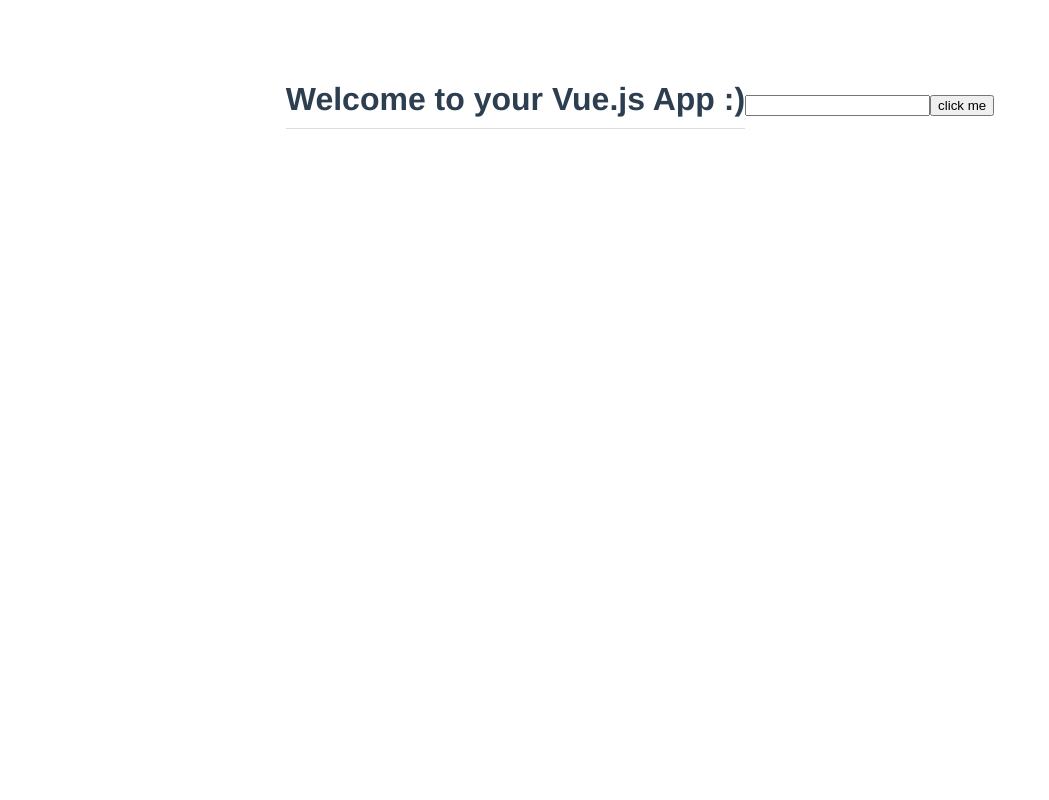
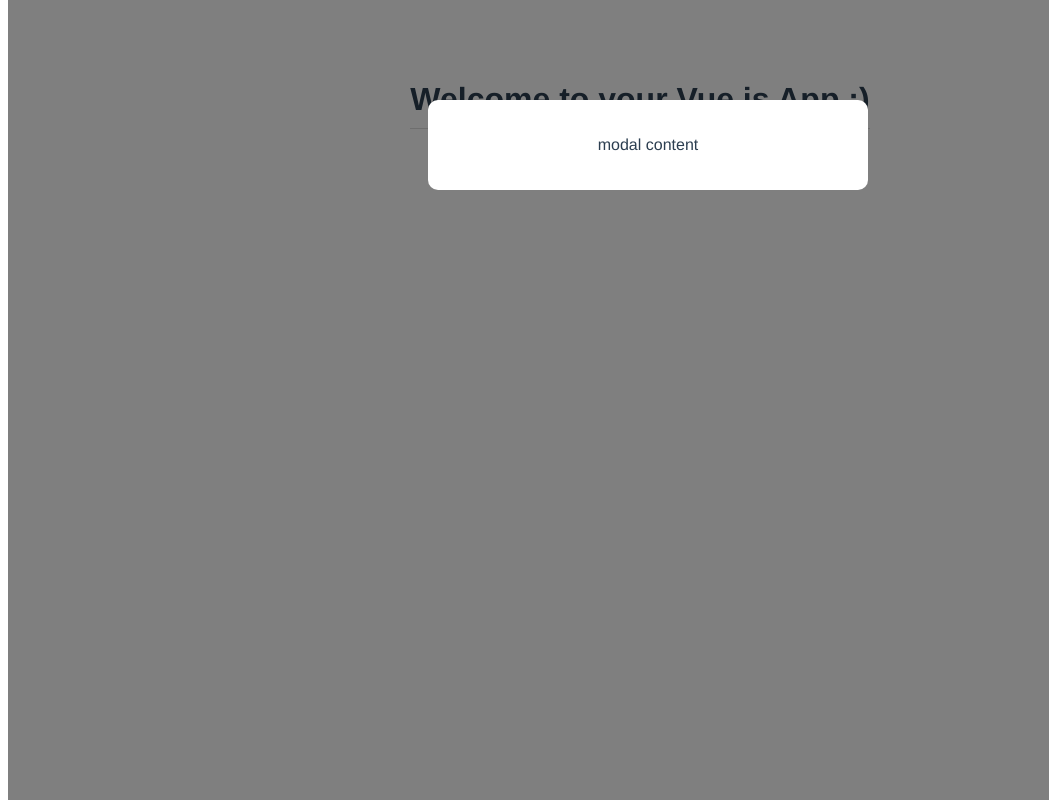
Before and after one commit to aydinuslu/VueProjects, a Vue app: page / in a window 1280 px wide. Shown: the whole page, without its empty margins (0-1049 px from the left). Built offline with nearby package versions, Linux system fonts and the light colour scheme.

Commit message:
video #4 modal project - components

```diff
--- a/src/App.vue
+++ b/src/App.vue
@@ -1,22 +1,19 @@
 <template>
   <h1>{{title}}</h1>
-  <input type="text" ref="name">
-  <button v-on:click="handleClick">click me</button>
+  <Modal />
 </template>
 
 <script>
+import Modal from './components/Modal.vue'
+
 export default {
   name: 'App',
+  components: {
+    Modal
+  },
   data() {
     return {
       title: 'Welcome to your Vue.js App :)'
-    }
-  },
-  methods: {
-    handleClick() {
-      console.log('Hello ' + this.$refs.name.value)
-      this.$refs.name.classList.add('active')
-      this.$refs.name.focus()
     }
   }
 }
--- /dev/null
+++ b/src/components/Modal.vue
@@ -0,0 +1,27 @@
+<template>
+    <div class="backdrop">
+        <div class="modal">
+            <p>modal content</p>
+        </div>
+    </div>
+</template>
+
+<script>
+</script>
+
+<style>
+    .modal {
+        width: 400px;
+        padding: 20px;
+        margin: 100px auto;
+        background: white;
+        border-radius: 10px;
+    }
+    .backdrop {
+        top: 0;
+        position: fixed;
+        background: rgba(0, 0, 0, 0.5);
+        width: 100%;
+        height: 100%;
+    }
+</style>
```
Also changed, not shown: src/components/HelloWorld.vue (deleted, +0 -57 lines), src/assets/Screenshot4.png (added), 1 other file (tests, documents, lock files or other folders).
